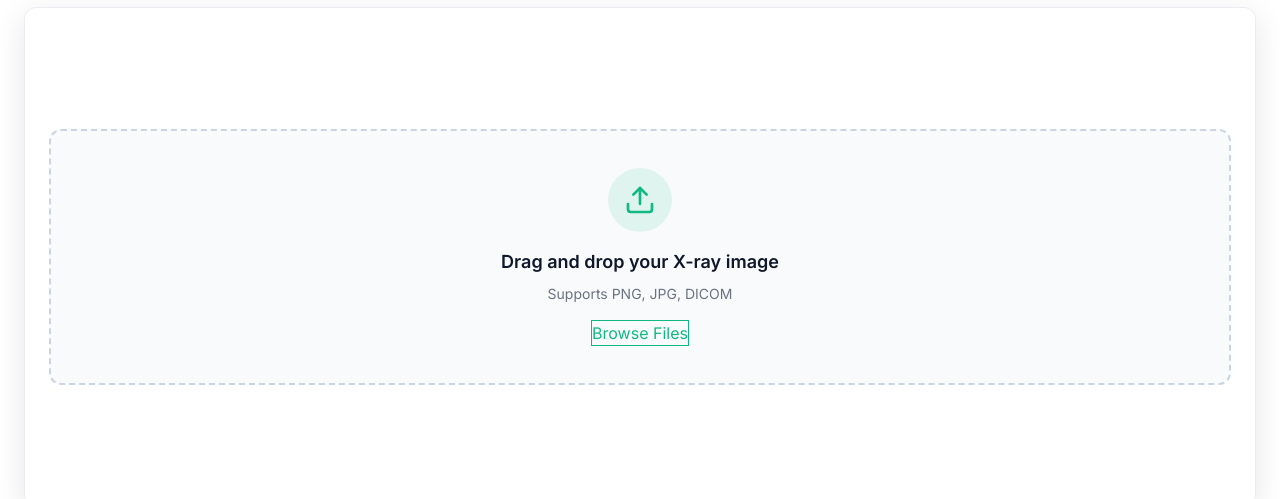
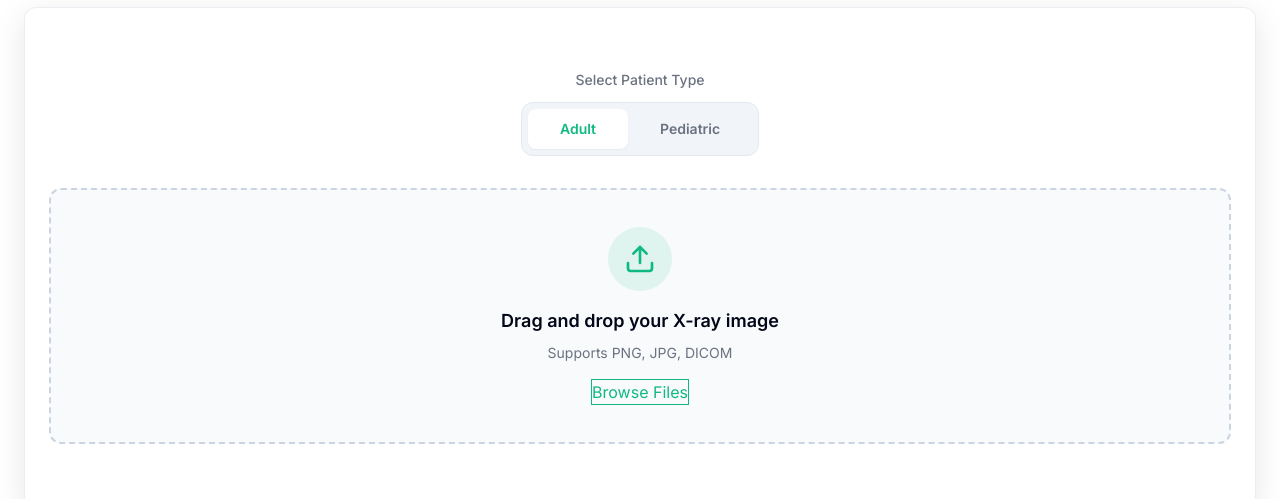
Before and after one commit to Aaqib-Proj/Pneumonia-Detection-using-DeepLearning, a React (Vite) app: page /upload in a window 1280 px wide. Shown: the part 213-712 px from the top of the page. Built offline with nearby package versions, Linux system fonts and the light colour scheme; no server answers; sample sign-in values are in the browser's storage.

Commit message:
Enhance dark mode and add patient type toggle

```diff
--- a/src/context/ThemeContext.jsx
+++ b/src/context/ThemeContext.jsx
@@ -11,7 +11,15 @@ export const ThemeProvider = ({ children }) => {
   });
 
   useEffect(() => {
-    document.documentElement.setAttribute('data-theme', theme);
+    const root = document.documentElement;
+    root.setAttribute('data-theme', theme);
+
+    if (theme === 'dark') {
+      root.classList.add('dark');
+    } else {
+      root.classList.remove('dark');
+    }
+
     localStorage.setItem('theme', theme);
   }, [theme]);
 
--- a/src/index.css
+++ b/src/index.css
@@ -6,9 +6,12 @@
 
 :root {
   /* Dark Mode (Default) */
-  --bg-primary: #0f172a;
-  --bg-secondary: #1e293b;
-  --bg-card: rgba(30, 41, 59, 0.7);
+  --bg-primary: #020617;
+  /* Slate 950 */
+  --bg-secondary: #0f172a;
+  /* Slate 900 */
+  --bg-card: rgba(2, 6, 23, 0.7);
+  /* Deep dark with transparency */
   --text-primary: #f8fafc;
   --text-secondary: #94a3b8;
   --accent-primary: #10b981;
--- a/src/pages/UploadPage.jsx
+++ b/src/pages/UploadPage.jsx
@@ -11,6 +11,8 @@ const UploadPage = () => {
     const [analyzing, setAnalyzing] = useState(false);
     const [progress, setProgress] = useState(0);
     const [stage, setStage] = useState(0); // 0: Idle, 1: Uploading, 2: Processing, 3: Complete
+
+    const [patientType, setPatientType] = useState('adult'); // 'adult' | 'pediatric'
 
     const handleAnalyze = () => {
         if (!file) return;
@@ -43,10 +45,10 @@ const UploadPage = () => {
             setStage(3);
             setTimeout(() => {
                 const fileUrl = URL.createObjectURL(file);
-                navigate('/dashboard', { state: { fileUrl } });
+                navigate('/dashboard', { state: { fileUrl, patientType } });
             }, 1000);
         }
-    }, [progress, stage, navigate]);
+    }, [progress, stage, navigate, file, patientType]);
 
     return (
         <div className="min-h-screen pt-24 pb-12">
@@ -57,6 +59,31 @@ const UploadPage = () => {
                 </div>
 
                 <Card className="min-h-[500px] flex flex-col justify-center gap-8">
+                    {/* Patient Type Toggle */}
+                    <div className="flex flex-col items-center gap-3">
+                        <span className="text-sm font-medium text-gray-500 dark:text-gray-400">Select Patient Type</span>
+                        <div className="bg-slate-100 dark:bg-slate-900/50 p-1.5 rounded-xl inline-flex border border-slate-200 dark:border-slate-800">
+                            <button
+                                onClick={() => setPatientType('adult')}
+                                className={`px-8 py-2.5 rounded-lg text-sm font-semibold transition-all duration-200 ${patientType === 'adult'
+                                        ? 'bg-white dark:bg-slate-800 text-emerald-500 shadow-sm scale-100'
+                                        : 'text-gray-500 dark:text-gray-400 hover:text-gray-900 dark:hover:text-gray-200'
+                                    }`}
+                            >
+                                Adult
+                            </button>
+                            <button
+                                onClick={() => setPatientType('pediatric')}
+                                className={`px-8 py-2.5 rounded-lg text-sm font-semibold transition-all duration-200 ${patientType === 'pediatric'
+                                        ? 'bg-white dark:bg-slate-800 text-emerald-500 shadow-sm scale-100'
+                                        : 'text-gray-500 dark:text-gray-400 hover:text-gray-900 dark:hover:text-gray-200'
+                                    }`}
+                            >
+                                Pediatric
+                            </button>
+                        </div>
+                    </div>
+
                     <FileUpload onFileSelect={(f) => setFile(f)} />
 
                     {file && (
--- a/tailwind.config.js
+++ b/tailwind.config.js
@@ -7,10 +7,22 @@ export default {
     theme: {
         extend: {
             colors: {
-                // Integrating our custom CSS variable approach with Tailwind if needed,
-                // or just letting Tailwind use its defaults which we used in classes.
-                // We used standard tailwind colors like 'emerald-500', 'slate-900' etc.
-                // which are included by default.
+                // Premium Dark Mode Overrides (Deep Slate)
+                slate: {
+                    50: '#f8fafc',
+                    100: '#f1f5f9',
+                    200: '#e2e8f0',
+                    300: '#cbd5e1',
+                    400: '#94a3b8',
+                    500: '#64748b',
+                    600: '#475569',
+                    700: '#334155',
+                    800: '#1e293b', // Keeping 800 roughly same or slightly darker? Let's bump it down.
+                    // Shifted Scale for true dark mode:
+                    800: '#0f172a', // Was 900
+                    900: '#020617', // Was 950 (Deepest)
+                    950: '#000000', // True Black
+                }
             },
             fontFamily: {
                 sans: ['Inter', 'system-ui', 'sans-serif'],
```
Also changed, not shown: 1 other file (tests, documents, lock files or other folders).
